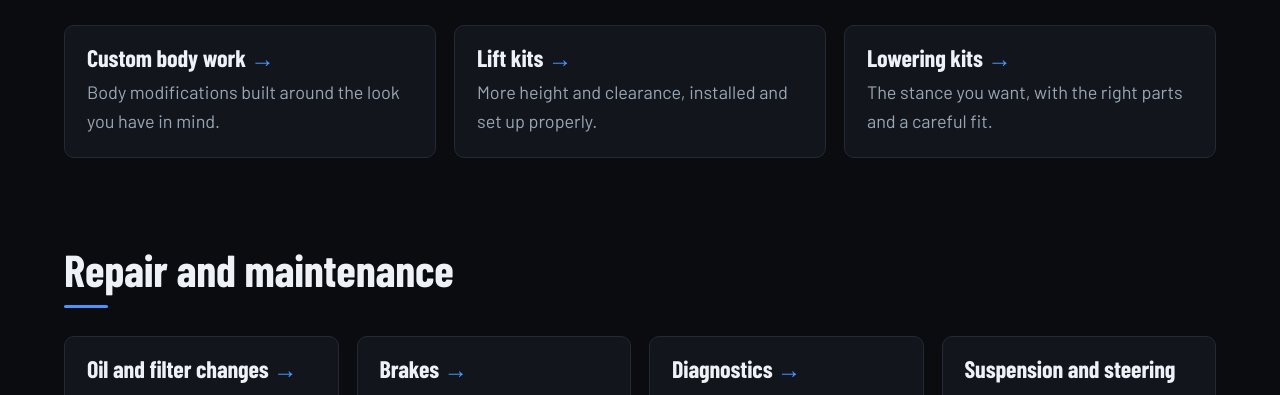
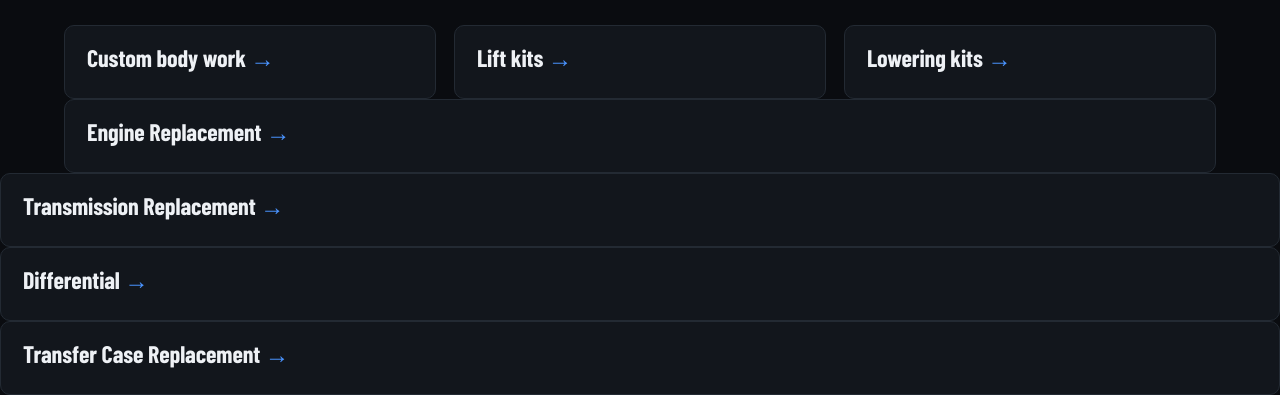
Before and after one commit to batvader/inspired-auto, a plain HTML site: page services.html in a window 1280 px wide. Shown: the part 557-952 px from the top of the page. Drawn offline with nearby package versions, Linux system fonts and the light colour scheme.

Commit message:
Add new services to the services page
Added new services to the offerings including Engine Replacement, Transmission Replacement, Differential, and Transfer Case Replacement.

```diff
--- a/services.html
+++ b/services.html
@@ -17,9 +17,13 @@
 <main><div class="wrap">
 <h1>Services</h1><p class="lede">Whether you’re lowering, lifting, or reshaping the body, let’s build the car you’ve pictured. Select a service to start a booking request.</p>
 <section><h2>Specialties</h2><div class="grid">
-<a class="item" href="booking.html?service=Custom%20body%20work"><h3>Custom body work</h3><p>Body modifications built around the look you have in mind.</p></a>
-<a class="item" href="booking.html?service=Lift%20kit"><h3>Lift kits</h3><p>More height and clearance, installed and set up properly.</p></a>
-<a class="item" href="booking.html?service=Lowering%20kit"><h3>Lowering kits</h3><p>The stance you want, with the right parts and a careful fit.</p></a></div></section>
+<a class="item" href="booking.html?service=Custom%20body%20work"><h3>Custom body work</h3></a>
+<a class="item" href="booking.html?service=Lift%20kit"><h3>Lift kits</h3></a>
+<a class="item" href="booking.html?service=Lowering%20kit"><h3>Lowering kits</h3></a></div></section>
+<a class="item" href="booking.html?service=Lowering%20kit"><h3>Engine Replacement</h3></a></div></section>
+<a class="item" href="booking.html?service=Lowering%20kit"><h3>Transmission Replacement</h3></a></div></section>
+<a class="item" href="booking.html?service=Lowering%20kit"><h3>Differential</h3></a></div></section>
+<a class="item" href="booking.html?service=Lowering%20kit"><h3>Transfer Case Replacement</h3></a></div></section>
 <section><h2>Repair and maintenance</h2><div class="grid">
 <a class="item" href="booking.html?service=Oil%20change"><h3>Oil and filter changes</h3><p>Conventional, blend, or full synthetic.</p></a>
 <a class="item" href="booking.html?service=Brakes"><h3>Brakes</h3><p>Pads, rotors, calipers, fluid, and inspection.</p></a>
```
